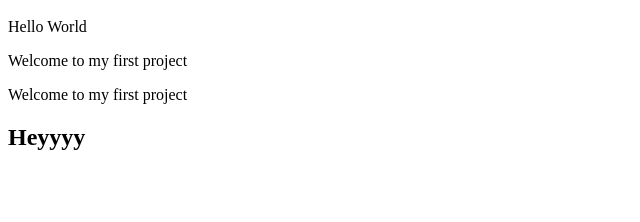
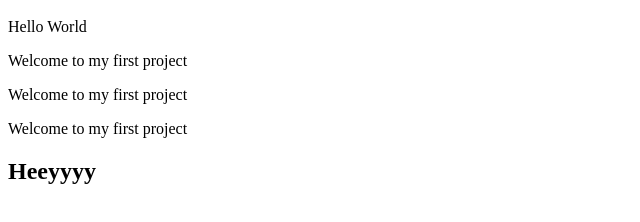
Before and after one commit to Edula23/project-1, a plain HTML site: page index.html in a window 1280 px wide. Shown: the part 48-270 px from the top of the page, without its empty margins (0-640 px from the left). Drawn offline with Linux system fonts and the light colour scheme.

Commit message:
added another line

```diff
--- a/index.html
+++ b/index.html
@@ -9,6 +9,7 @@
     <p>Hello World</p>
     <p>Welcome to my first project</p>
     <p>Welcome to my first project</p>
-    <h2>Heyyyy</h2>
+    <p>Welcome to my first project</p>
+    <h2>Heeyyyy</h2>
  </body>
  </html>
```
